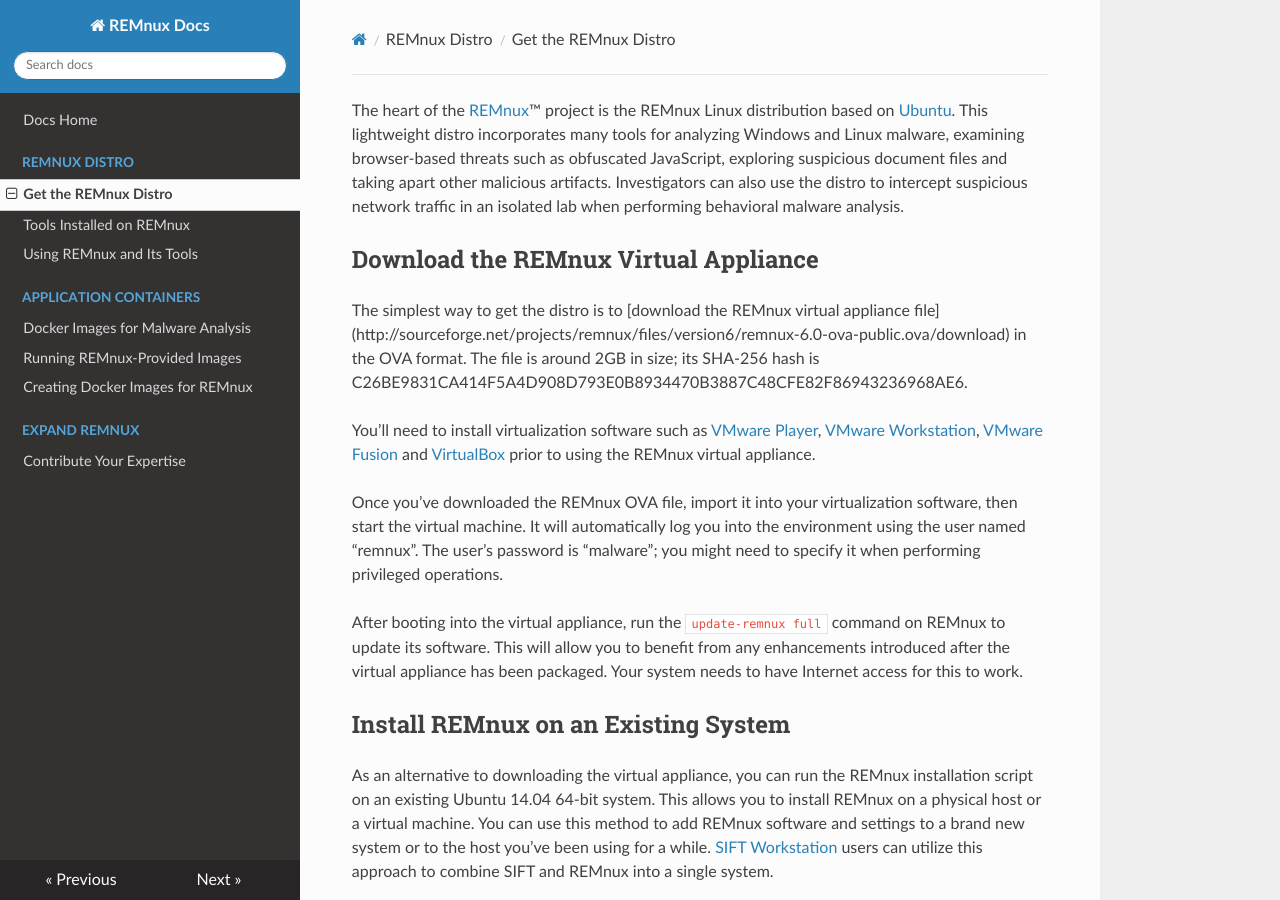
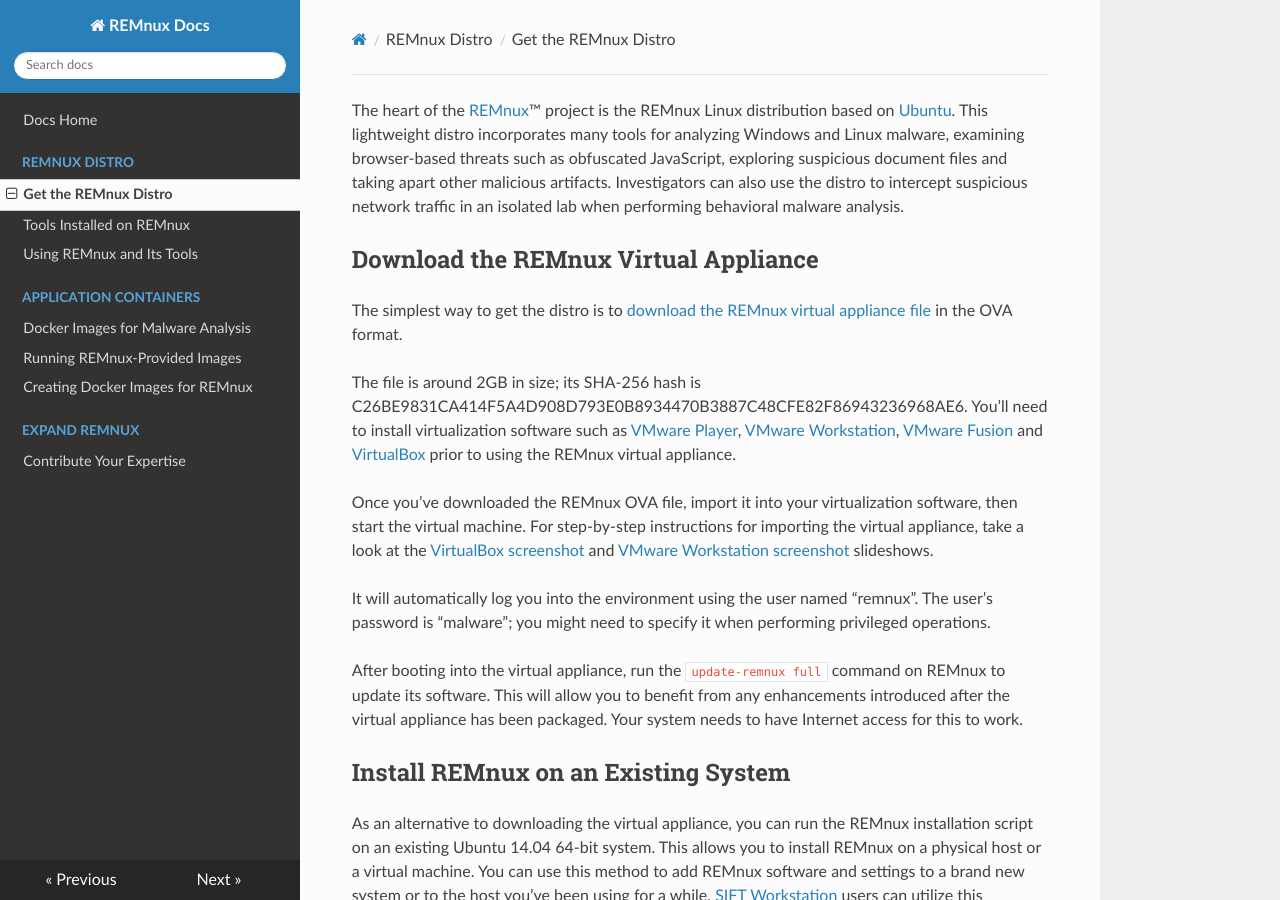
Before and after one commit to wzod/docs, an MkDocs documentation site: the page built from source/distro/get.md, in a window 1280 px wide and 900 px high. Built offline with MkDocs 1.6.1, drawn with Linux system fonts in a browser that asks for light colours; nearby versions of some CDN libraries; old or Windows-style settings are respelled for this version of MkDocs.

Commit message:
Updated for REMnux v6 release.

```diff
--- a/source/distro/get.md
+++ b/source/distro/get.md
@@ -2,11 +2,13 @@
 
 ## Download the REMnux Virtual Appliance
 
-The simplest way to get the distro is to [download the REMnux virtual appliance file] (http://sourceforge.net/projects/remnux/files/version6/remnux-6.0-ova-public.ova/download) in the OVA format. The file is around 2GB in size; its SHA-256 hash is C26BE9831CA414F5A4D908D793E0B8934470B3887C48CFE82F86943236968AE6.
+The simplest way to get the distro is to [download the REMnux virtual appliance file](http://sourceforge.net/projects/remnux/files/version6/remnux-6.0-ova-public.ova/download) in the OVA format.
 
-You'll need to install virtualization software such as [VMware Player](http://www.vmware.com/products/player/), [VMware Workstation](http://www.vmware.com/products/workstation/), [VMware Fusion](http://www.vmware.com/products/fusion/) and [VirtualBox](https://www.virtualbox.org/) prior to using the REMnux virtual appliance.
+The file is around 2GB in size; its SHA-256 hash is C26BE9831CA414F5A4D908D793E0B8934470B3887C48CFE82F86943236968AE6. You'll need to install virtualization software such as [VMware Player](http://www.vmware.com/products/player/), [VMware Workstation](http://www.vmware.com/products/workstation/), [VMware Fusion](http://www.vmware.com/products/fusion/) and [VirtualBox](https://www.virtualbox.org/) prior to using the REMnux virtual appliance.
 
-Once you've downloaded the REMnux OVA file, import it into your virtualization software, then start the virtual machine. It will automatically log you into the environment using the user named "remnux". The user's password is "malware"; you might need to specify it when performing privileged operations.
+Once you've downloaded the REMnux OVA file, import it into your virtualization software, then start the virtual machine. For step-by-step instructions for importing the virtual appliance, take a look at the [VirtualBox screenshot](https://plus.google.com/photos/+REMnuxOrg/albums/6157106174723932177?authkey=CIyg87D27tymcw) and [VMware Workstation screenshot](https://plus.google.com/photos/+REMnuxOrg/albums/6157110042890668913?authkey=CI6cuIrXtoPmrAE) slideshows.
+
+It will automatically log you into the environment using the user named "remnux". The user's password is "malware"; you might need to specify it when performing privileged operations.
 
 After booting into the virtual appliance, run the `update-remnux full` command on REMnux to update its software. This will allow you to benefit from any enhancements introduced after the virtual appliance has been packaged. Your system needs to have Internet access for this to work.
 
```
